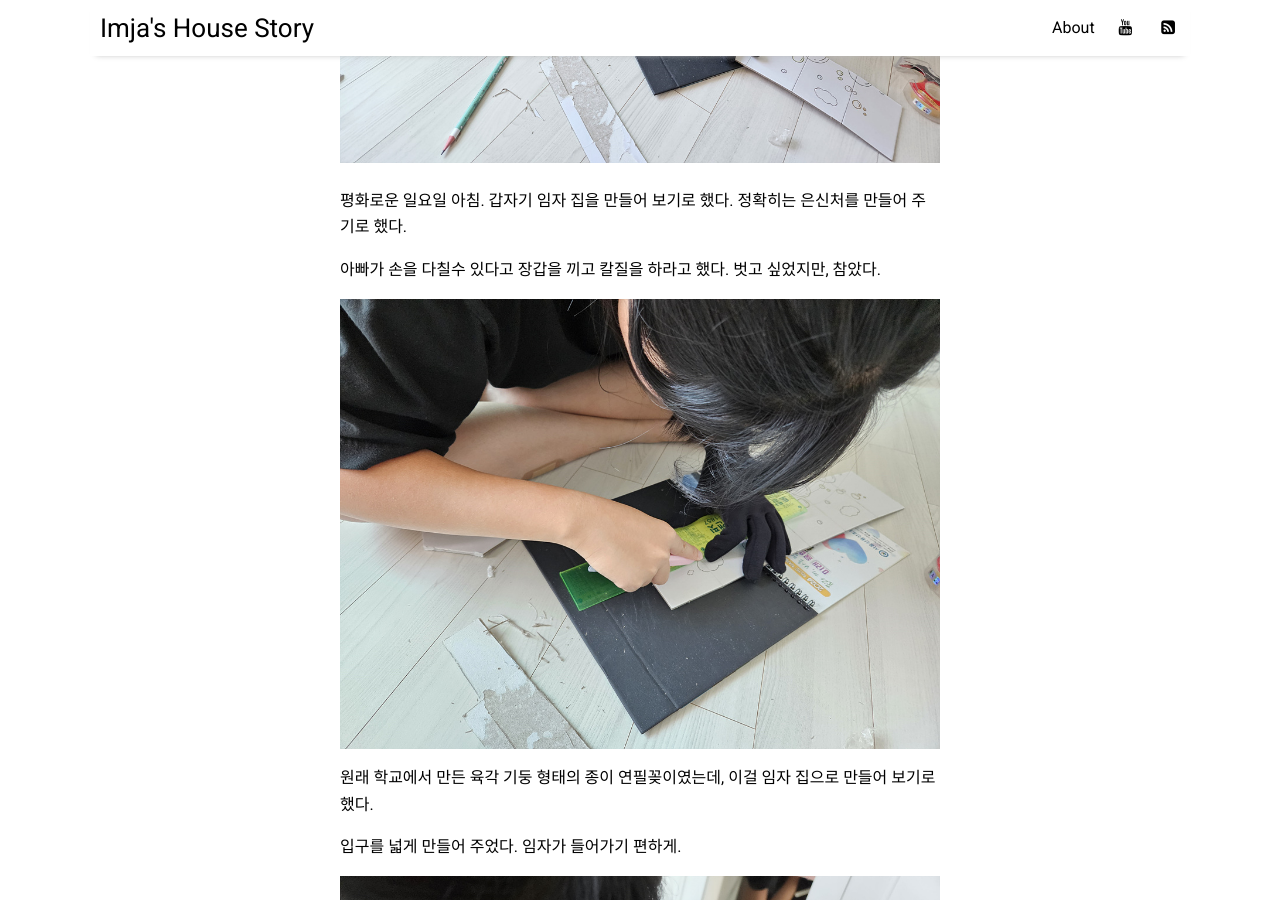
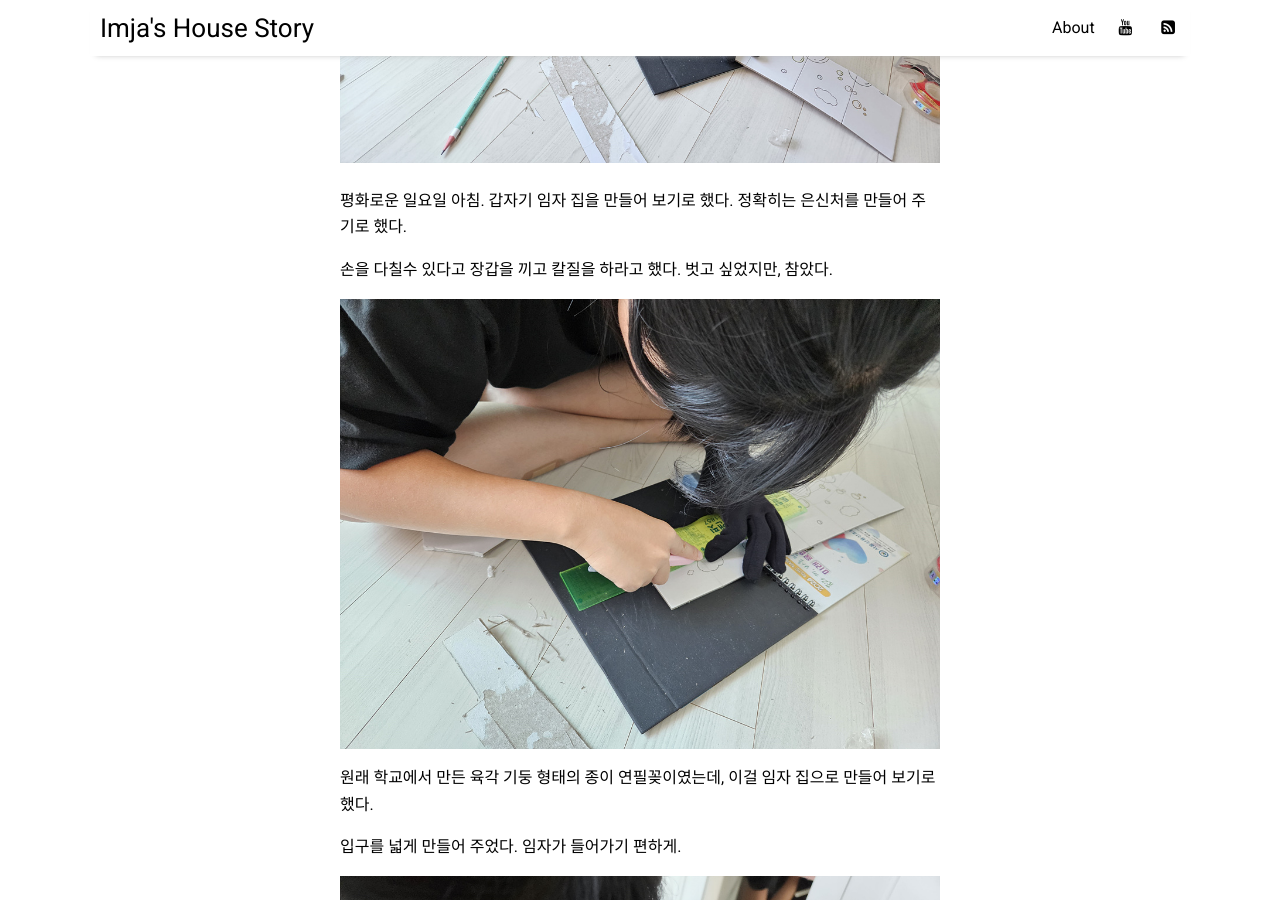
Before and after one commit to msaltnet/imja-house, a Jekyll site: the page built from _posts/2024-06-02-imja-paper-house.md, in a window 1280 px wide and 900 px high, scrolled down 449 px. Built offline with Jekyll 4.4.1, drawn with Linux system fonts in a browser that asks for light colours; nearby versions of some CDN libraries.

Commit message:
edit a article

```diff
--- a/_posts/2024-06-02-imja-paper-house.md
+++ b/_posts/2024-06-02-imja-paper-house.md
@@ -9,7 +9,7 @@ image: 20240602_112028.jpg
 
 평화로운 일요일 아침. 갑자기 임자 집을 만들어 보기로 했다. 정확히는 은신처를 만들어 주기로 했다.
 
-아빠가 손을 다칠수 있다고 장갑을 끼고 칼질을 하라고 했다. 벗고 싶었지만, 참았다.
+손을 다칠수 있다고 장갑을 끼고 칼질을 하라고 했다. 벗고 싶었지만, 참았다.
 
 ![입구](../assets/img/20240602_111955.jpg)
 
```
